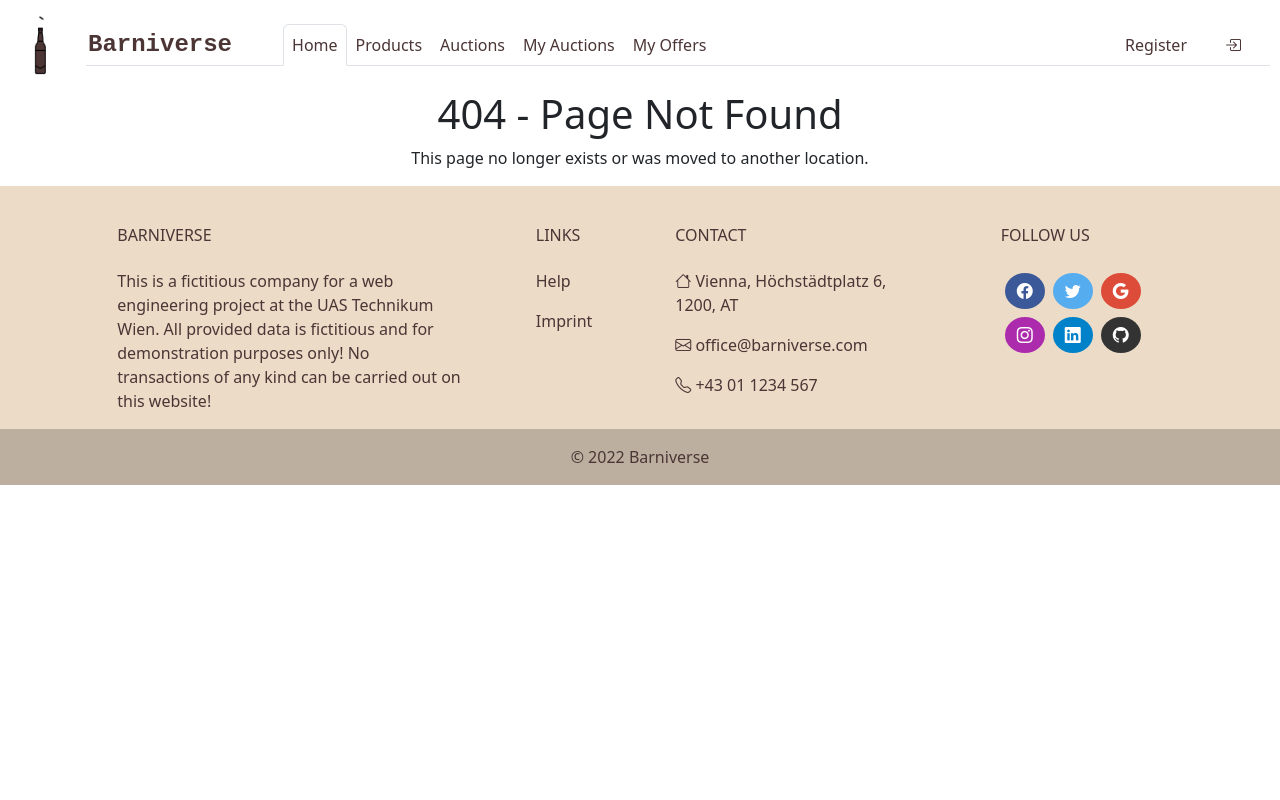
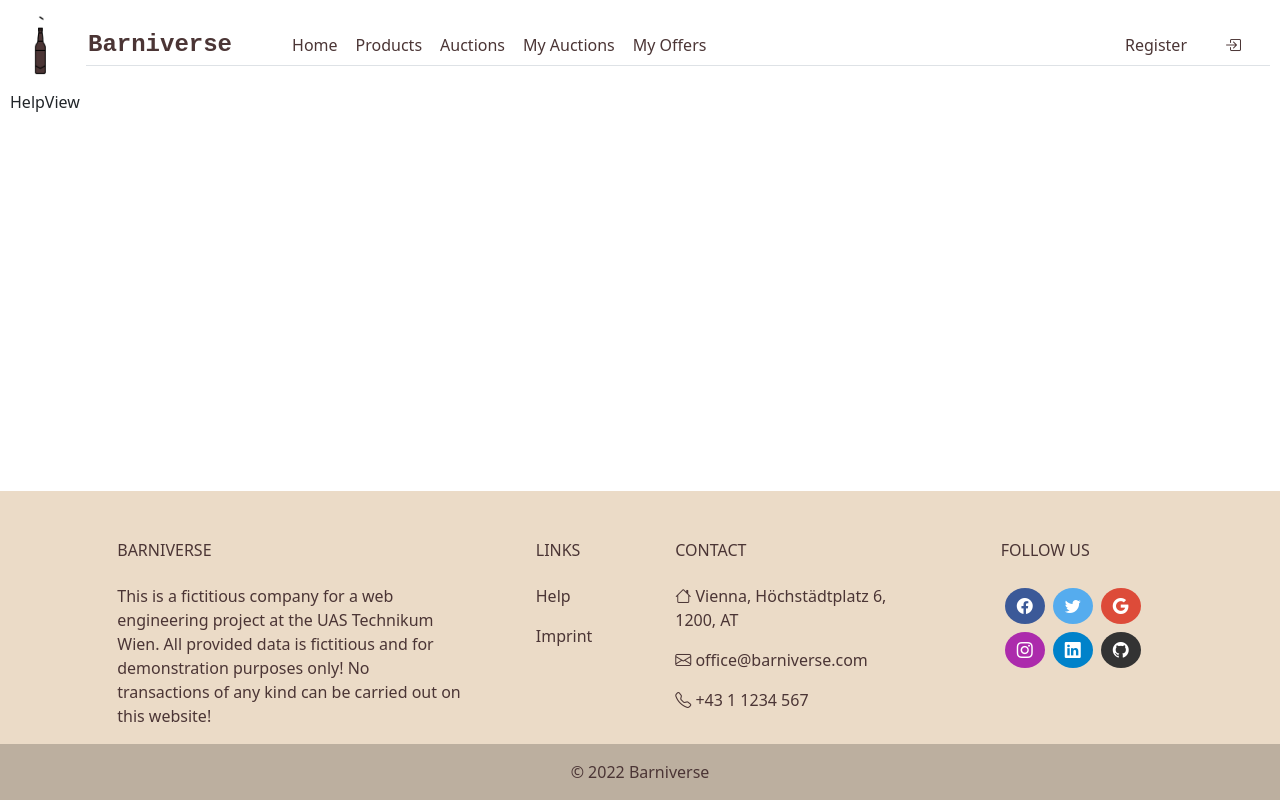
Before and after one commit to lukasfoidl/barniverse, a Vue app in the folder frontend/barniverse_frontend/: page /help in a window 1280 px wide. Built offline with nearby package versions, Linux system fonts and the light colour scheme.

Commit message:
created ImprintView, fixed Footer positioning issues

```diff
--- a/frontend/barniverse_frontend/public/index.html
+++ b/frontend/barniverse_frontend/public/index.html
@@ -7,11 +7,11 @@
     <link rel="icon" href="<%= BASE_URL %>favicon.ico">
     <title>Barniverse</title>
   </head>
-  <body>
+  <body style="height: 100vh">
     <noscript>
       <strong>We're sorry but <%= htmlWebpackPlugin.options.title %> doesn't work properly without JavaScript enabled. Please enable it to continue.</strong>
     </noscript>
-    <div id="app"></div>
+    <div id="app" style="display: flex; flex-direction: column; height: 100%"></div>
     <!-- built files will be auto injected -->
   </body>
 </html>
--- a/frontend/barniverse_frontend/src/App.vue
+++ b/frontend/barniverse_frontend/src/App.vue
@@ -2,9 +2,13 @@
 
     <Navbar />
 
-    <router-view />
+    <div class="mainContent">
+        <router-view />
+    </div>
 
-    <Footer />
+    <div class="footer">
+        <Footer />
+    </div>
 
 </template>
 
@@ -22,4 +26,13 @@ export default {
 </script>
 
 <style>
+.mainContent {
+    margin-left: 10px;
+    margin-right: 10px;
+    flex: 1 1 100%;
+}
+
+.footer {
+    flex: 0 0 auto;
+}
 </style>
--- a/frontend/barniverse_frontend/src/components/templates/Footer.vue
+++ b/frontend/barniverse_frontend/src/components/templates/Footer.vue
@@ -24,12 +24,12 @@
                             Links
                         </h6>
                         <p>
-                            <router-link id="help" class="nav-link textColor" to="/help">
+                            <router-link id="help" class="nav-link textColor footerLink" to="/help">
                                 Help
                             </router-link>
                         </p>
                         <p>
-                            <router-link id="imprint" class="nav-link textColor" to="/imprint">
+                            <router-link id="imprint" class="nav-link textColor footerLink" to="/imprint">
                                 Imprint
                             </router-link>
                         </p>
@@ -50,7 +50,7 @@
                                 <i class="bi bi-envelope mr-3"></i> office@barniverse.com
                             </a>
                         </p>
-                        <p><i class="bi bi-telephone mr-3"></i> +43 01 1234 567</p>
+                        <p><i class="bi bi-telephone mr-3"></i> +43 1 1234 567</p>
                     </div>
 
                     <!-- Grid column -->
@@ -99,14 +99,23 @@
 </template>
 
 <script>
+import $ from "jquery"
+
 export default {
-    name: "Footer"
+    name: "Footer",
+    mounted() {
+        // set navbar tabs to not active if footer links get clicked
+        $(document).on("click", ".footerLink", function() {
+            $(".active").removeClass("active");
+        });
+    }
 }
 </script>
 
 <style>
 .footer {
     background-color: #ebdbc7;
+    margin-top: 10px;
 }
 
 .textColor {
--- a/frontend/barniverse_frontend/src/components/templates/Navbar.vue
+++ b/frontend/barniverse_frontend/src/components/templates/Navbar.vue
@@ -19,7 +19,7 @@
             <ul class="navbar-nav nav nav-tabs">
                 <li class="nav-item">
                     <!-- dashboard -->
-                    <router-link id="home" class="nav-link navItemStyle active" to="/">
+                    <router-link id="home" class="nav-link navItemStyle" to="/">
                         Home
                     </router-link>
                 </li>
--- a/frontend/barniverse_frontend/src/routes/index.js
+++ b/frontend/barniverse_frontend/src/routes/index.js
@@ -6,6 +6,8 @@ import MyAuctionsView from "../views/MyAuctionsView"
 import MyOffersView from "../views/MyOffersView"
 import RegisterView from "../views/RegisterView"
 import LoginView from "../views/LoginView"
+import HelpView from "../views/HelpView"
+import ImprintView from "../views/ImprintView"
 import PageNotFoundView from "../views/PageNotFoundView"
 
 const routes = [
@@ -45,6 +47,16 @@ const routes = [
         component: LoginView
     },
     {
+        name: "help",
+        path: "/help",
+        component: HelpView
+    },
+    {
+        name: "imprint",
+        path: "/imprint",
+        component: ImprintView
+    },
+    {
         path: '/:catchAll(.*)*',
         name: "PageNotFoundView",
         component: PageNotFoundView
--- /dev/null
+++ b/frontend/barniverse_frontend/src/views/HelpView.vue
@@ -0,0 +1,14 @@
+<template>
+    <div>
+        HelpView
+    </div>
+</template>
+
+<script>
+export default {
+    name: "HelpView"
+}
+</script>
+
+<style>
+</style>
--- /dev/null
+++ b/frontend/barniverse_frontend/src/views/ImprintView.vue
@@ -0,0 +1,78 @@
+<template>
+    <!-- Einleitung -->
+    <div>
+        <center>This is a fictitious company for a web engineering project at the UAS Technikum Wien.</center>
+        <center>All provided data is fictitious and for demonstration purposes only! No transactions of any kind can be carried out on this website!</center>
+        <p/>
+        <center>Due to the company's headquarters in Austria, the imprint is in German.</center>
+    </div>
+    <p/>
+    <!-- Firmenwortlaut -->
+    <div>
+        <center>Barniverse GmbH</center>
+    </div>
+    <!-- Rechtsform -->
+    <div>
+        <center>Gesellschaft mit beschränkter Haftung</center>
+    </div>
+    <!-- Unternehmensgegenstand -->
+    <div>
+        <center>Durchführung von Auktionen</center>
+    </div>
+    <p/>
+    <!-- UID-Nummer -->
+    <div>
+        <center>UID-Nr.: ATU12345678</center>
+    </div>
+    <!-- Firmenbuchnummer -->
+    <div>
+        <center>FB-Nr.: 123456 a</center>
+    </div>
+    <!-- Firmenbuchgericht -->
+    <div>
+        <center>FB-Gericht.: Handelsgericht Wien</center>
+    </div>
+    <!-- Firmensitz -->
+    <div>
+        <center>Firmensitz: Höchstädtplat 6 | 1200 Wien | Austria</center>
+    </div>
+    <p/>
+    <!-- Telefon -->
+    <div>
+        <center>Tel.: +43 1 1234 567</center>
+    </div>
+    <!-- Email -->
+    <div>
+        <center>E-Mail:&nbsp;<a href=mailto:office@barniverse.com>office@barniverse.com</a></center>
+    </div>
+    <p/>
+    <!-- Mitgliedschaften bei WK Organisationen -->
+    <div>
+        <center>WKÖ, WK Wien</center>
+    </div>
+    <!-- anwendbare Rechtsvorschriften und Zugang dazu -->
+    <div>
+        <center>Rechtsvorschriften:&nbsp;<a href="https://www.ris.bka.gv.at">www.ris.bka.gv.at</a></center>
+    </div>
+    <!-- Aufsichtsbehörde -->
+    <div>
+        <center>Magistrat der Stadt Wien</center>
+    </div>
+    <p/>
+    <!-- Berufsbezeichnung -->
+    <!-- Verleihungsstaat -->
+    <!-- Angaben zur Online Streitbeilegung -->
+    <div>
+        <center>Verbraucher haben die Möglichkeit, Beschwerden an die Online-Streitbeilegungsplattform der EU zu richten:&nbsp;<a href="https://ec.europa.eu/odr">www.ec.europa.eu/odr</a>. Sie können allfällige Beschwerden auch an die oben angegebene E-Mail-Adresse richten.</center>
+    </div>
+
+</template>
+
+<script>
+export default {
+    name: "ImprintView"
+}
+</script>
+
+<style>
+</style>
```
